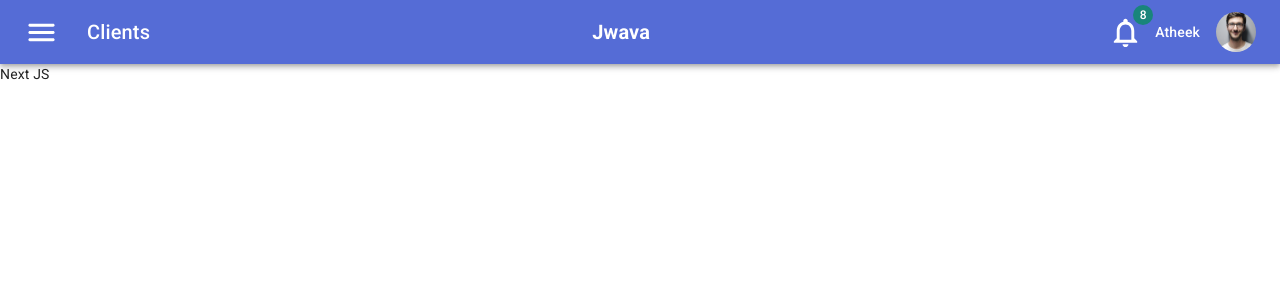
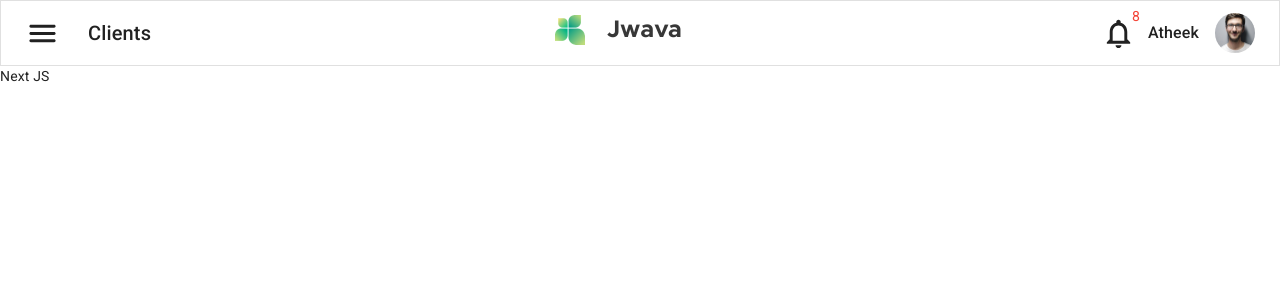
Before and after one commit to ahmed-abdelhamid/jwava, a Next.js app: page / in a window 1280 px wide. Shown: the top 300 px of the page. Built offline with nearby package versions, Linux system fonts and the light colour scheme.

Commit message:
Use custome theme from material-ui

```diff
--- a/src/components/Navbar/Navbar.js
+++ b/src/components/Navbar/Navbar.js
@@ -1,3 +1,4 @@
+import Image from 'next/image';
 import {
   AppBar,
   Avatar,
@@ -16,7 +17,7 @@ import {
 const NavBar = () => {
   return (
     <div>
-      <AppBar position="static">
+      <AppBar position="static" variant="outlined">
         <Toolbar>
           <Box mr={2}>
             <IconButton edge="start" color="inherit">
@@ -29,13 +30,13 @@ const NavBar = () => {
             </Typography>
           </Hidden>
 
-          <Box
-            fontSize="h6.fontSize"
-            fontWeight="bold"
-            textAlign="center"
-            flexGrow={1}
-          >
-            Jwava
+          <Box textAlign="center" flexGrow={1}>
+            <Image
+              src="/images/logo@2x.png"
+              alt="Logo"
+              width={126}
+              height={30}
+            />
           </Box>
 
           <Box display="flex" alignItems="center">
@@ -45,13 +46,24 @@ const NavBar = () => {
                 color="inherit"
                 edge="start"
               >
-                <Badge color="secondary" badgeContent={8}>
+                <Badge
+                  color="primary"
+                  badgeContent={
+                    <Box
+                      fontSize="body2.fontSize"
+                      fontWeight="body2.fontWeight"
+                      color="error.main"
+                    >
+                      8
+                    </Box>
+                  }
+                >
                   <NotificationsIcon fontSize="large" />
                 </Badge>
               </IconButton>
             </Box>
             <Hidden xsDown>
-              <Box mr={2} fontWeight={500} fontSize="p.fontSize">
+              <Box mr={2} fontWeight={500} fontSize="body1.fontSize">
                 Atheek
               </Box>
               <Avatar alt="Profile Picture" src="/images/profile.jpeg" />
--- a/src/utils/theme.js
+++ b/src/utils/theme.js
@@ -1,16 +1,12 @@
 import { createTheme } from '@material-ui/core/styles';
-import { red } from '@material-ui/core/colors';
 
 const theme = createTheme({
   palette: {
     primary: {
-      main: '#556cd6',
+      main: '#fff',
     },
     secondary: {
-      main: '#19857b',
-    },
-    error: {
-      main: red.A400,
+      main: '#2CC56E',
     },
     background: {
       default: '#fff',
```
Also changed, not shown: public/images/logo@2x.png (added).
